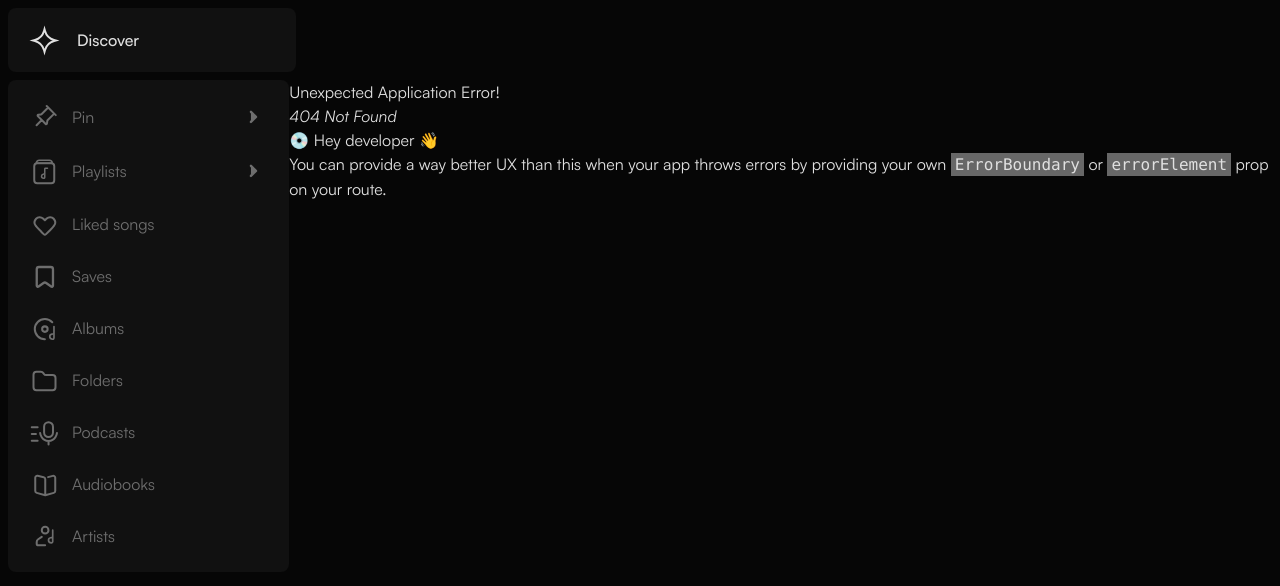
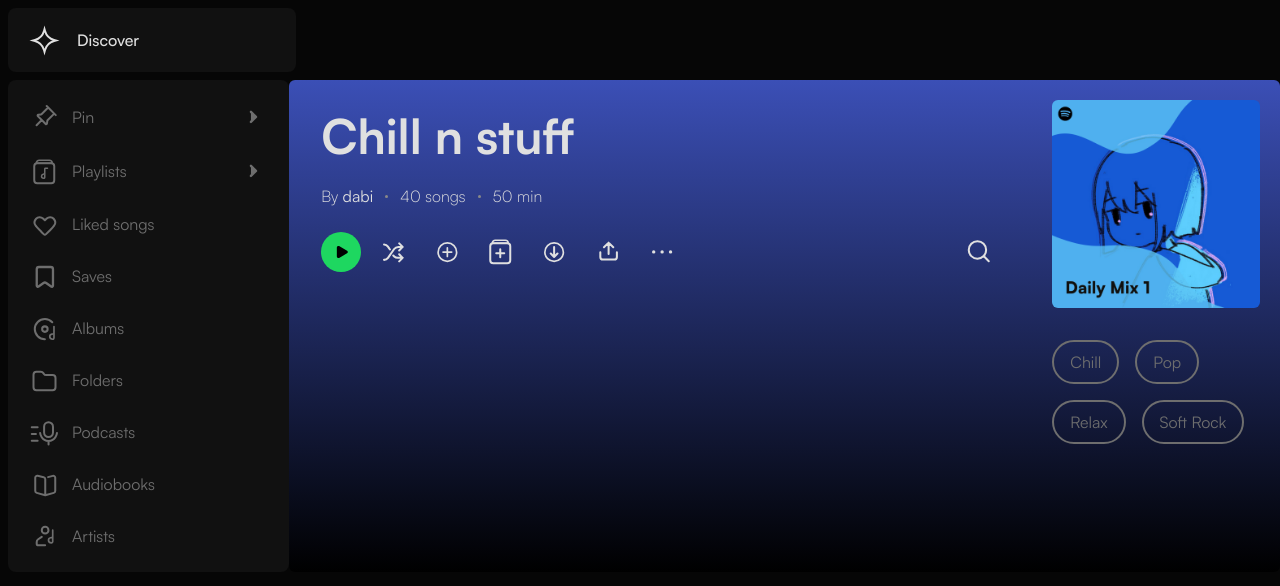
Before and after one commit to Juxtify4Spotify/juxtify-client, a React (Vite) app: page /playlist in a window 1280 px wide. Before the commit this address had no page. Shown: the top 586 px of the page. Built offline with nearby package versions, Linux system fonts and the light colour scheme; a web font is replaced by a local one.

Commit message:
Added playlist route
Added new components:
- Playlist Header
- Playlist SideInfo

```diff
--- a/package.json
+++ b/package.json
@@ -15,6 +15,7 @@
   },
   "dependencies": {
     "@tauri-apps/api": "^1",
+    "juxtify": "file:",
     "react": "^18.2.0",
     "react-dom": "^18.2.0",
     "react-router-dom": "^6.23.1"
--- /dev/null
+++ b/src/components/Playlist/PlaylistHeader/index.tsx
@@ -0,0 +1,87 @@
+import Dot from '../../../assets/icons/dot.svg?react';
+import Play from '../../../assets/icons/play.svg?react';
+import Shuffle from '../../../assets/icons/shuffle.svg?react';
+import Add from '../../../assets/icons/add.svg?react';
+import AddPlaylist from '../../../assets/icons/add-playlist.svg?react';
+import Download from '../../../assets/icons/download.svg?react';
+import Share from '../../../assets/icons/share.svg?react';
+import More from '../../../assets/icons/more.svg?react';
+import Search from '../../../assets/icons/search.svg?react';
+import Pause from '../../../assets/icons/pause.svg?react';
+import CheckFilled from '../../../assets/icons/check-filled.svg?react';
+import { useState } from 'react';
+
+interface PlaylistProps {
+  title: string;
+  userName: string;
+  size: number;
+  time: string;
+  playing: boolean;
+  inLibrary: boolean;
+  downloded: boolean;
+}
+
+export default function PlaylistHeader({
+  title,
+  userName,
+  size,
+  time,
+  playing,
+  inLibrary,
+  downloded,
+}: PlaylistProps) {
+  const [isPlaying, setIsPlaying] = useState(playing);
+  const [isInLibrary, setIsInLibrary] = useState(inLibrary);
+  const [isShuffled, setIsShuffled] = useState(false);
+  const [isDownloaded, setIsDownloaded] = useState(downloded);
+
+  const togglePlay = () => setIsPlaying(!isPlaying);
+  const toggleLibrary = () => setIsInLibrary(!isInLibrary);
+  const toggleShuffle = () => setIsShuffled(!isShuffled);
+  const toggleDownload = () => setIsDownloaded(!isDownloaded);
+
+  return (
+    <div className='flex w-3/4 flex-col gap-4 p-8 text-foreground'>
+      <h1 className='text-5xl font-semibold'>{title}</h1>
+      <p className='mt-2 flex items-center gap-3 whitespace-nowrap font-thin'>
+        <p>
+          By <strong>{userName}</strong>
+        </p>
+        <Dot className='inline' />
+        {size} songs <Dot className='inline' />
+        {time}
+      </p>
+      <div className='flex h-14 gap-3'>
+        <button onClick={togglePlay} className='w-10 text-accent'>
+          {isPlaying ? <Pause className='size-10' /> : <Play className='size-10' />}
+        </button>
+
+        <button onClick={toggleShuffle} className={`${isShuffled ? 'text-accent' : ''}`}>
+          <Shuffle />
+        </button>
+
+        <button onClick={toggleLibrary}>
+          {isInLibrary ? <CheckFilled className='text-accent' /> : <Add />}
+        </button>
+
+        <button>
+          <AddPlaylist />
+        </button>
+
+        <button onClick={toggleDownload} className={`${isDownloaded ? 'text-accent' : ''}`}>
+          <Download />
+        </button>
+
+        <button>
+          <Share />
+        </button>
+        <button>
+          <More />
+        </button>
+        <button className='ml-auto'>
+          <Search />
+        </button>
+      </div>
+    </div>
+  );
+}
--- /dev/null
+++ b/src/components/Playlist/SideInfo/index.tsx
@@ -0,0 +1,23 @@
+interface SideInfoProps {
+  img: string;
+  tags: string[];
+  credits?: string[];
+}
+
+export default function SideInfo({ img, tags }: SideInfoProps) {
+  return (
+    <aside className='flex h-full w-1/4 flex-col gap-8 p-5'>
+      <img className='rounded-md' src={img} alt='playlist cover' />
+      <div className='flex flex-wrap gap-4'>
+        {tags.map((tag) => (
+          <p
+            key={tag}
+            className='hover:text-foreground+d cursor-pointer items-center rounded-full border-2 border-primary-foreground px-4 py-2 text-primary-foreground duration-75 ease-in-out hover:border-foreground'
+          >
+            {tag}
+          </p>
+        ))}
+      </div>
+    </aside>
+  );
+}
--- a/src/components/Sidebar/consts.tsx
+++ b/src/components/Sidebar/consts.tsx
@@ -47,10 +47,10 @@
 export const PlaylistItems = [
   {
     title: 'Chill n stuff',
-    href: '/',
+    href: '/playlist',
   },
   {
     title: 'Rock n roll',
-    href: '/',
+    href: '/playlist',
   },
 ];
--- a/src/main.tsx
+++ b/src/main.tsx
@@ -8,11 +8,16 @@
 import Root from './routes/root';
 import { ThemeProvider } from './components/Theme/theme-provider';
 import Sidebar from './components/Sidebar';
+import Playlist from './routes/playlist';
 
 const router = createBrowserRouter([
   {
     path: '/',
     element: <Root />,
+  },
+  {
+    path: '/playlist',
+    element: <Playlist />,
   },
 ]);
 
--- /dev/null
+++ b/src/routes/playlist.tsx
@@ -0,0 +1,39 @@
+import PlaylistHeader from '../components/Playlist/PlaylistHeader';
+import SideInfo from '../components/Playlist/SideInfo';
+const bgColor = '#3B4FB6';
+
+const playlist = {
+  title: 'Chill n stuff',
+  size: 40,
+  downloded: false,
+  userName: 'dabi',
+  inLibrary: false,
+  playing: false,
+  time: '50 min',
+  img: '/src/assets/artworks/daily1-kanskje-01.png',
+  tags: ['Chill', 'Pop', 'Relax', 'Soft Rock'],
+};
+
+function Playlist() {
+  return (
+    <div
+      className='flex h-full rounded-md'
+      style={{
+        background: `linear-gradient(to bottom, ${bgColor}, black)`,
+      }}
+    >
+      <PlaylistHeader
+        title={playlist.title}
+        size={playlist.size}
+        downloded={playlist.downloded}
+        userName={playlist.userName}
+        inLibrary={playlist.inLibrary}
+        playing={playlist.playing}
+        time={playlist.time}
+      ></PlaylistHeader>
+      <SideInfo img={playlist.img} tags={playlist.tags}></SideInfo>
+    </div>
+  );
+}
+
+export default Playlist;
```
Also changed, not shown: src/assets/icons/dot.svg (added), 1 other file (tests, documents, lock files or other folders).
